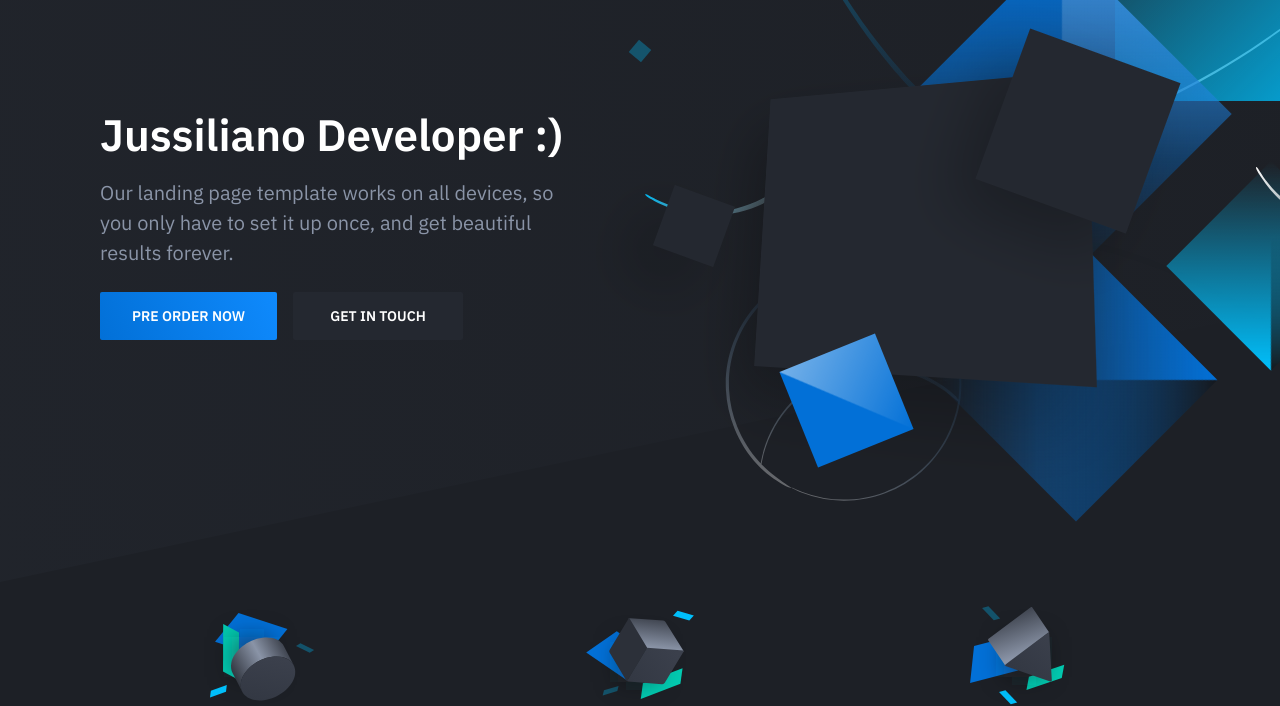
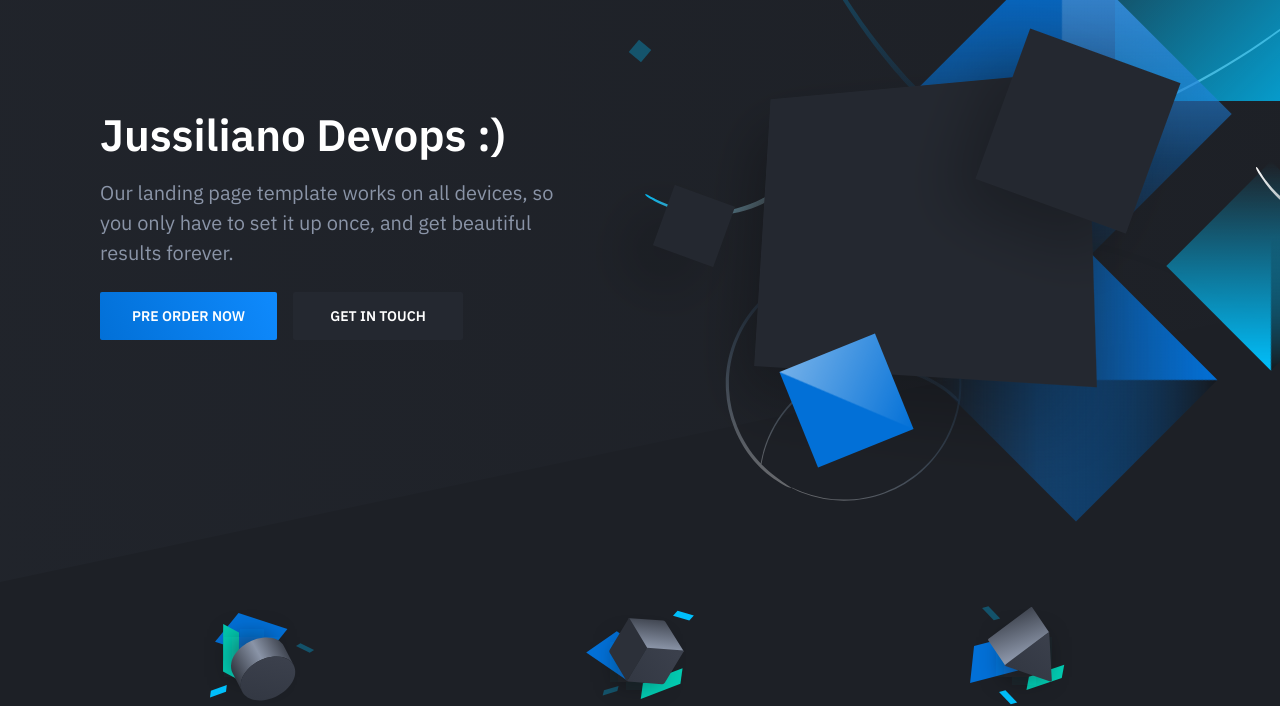
Before and after one commit to jussiliano/estadao, a plain HTML site: page index.html in a window 1280 px wide. Shown: the part 118-824 px from the top of the page. Drawn offline with nearby package versions, Linux system fonts and the light colour scheme.

Commit message:
Update index.html

```diff
--- a/index.html
+++ b/index.html
@@ -33,7 +33,7 @@
                 <div class="container">
                     <div class="hero-inner">
                         <div class="hero-copy">
-                            <h1 class="hero-title mt-0">Jussiliano Developer :)</h1>
+                            <h1 class="hero-title mt-0">Jussiliano Devops :)</h1>
                             <p class="hero-paragraph">Our landing page template works on all devices, so you only have to set it up once, and get beautiful results forever.</p>
                             <div class="hero-cta"><a class="button button-primary" href="#">Pre order now</a><a class="button" href="#">Get in touch</a></div>
                         </div>
```
